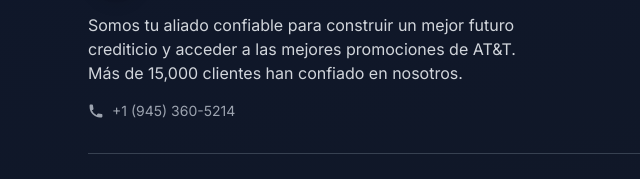
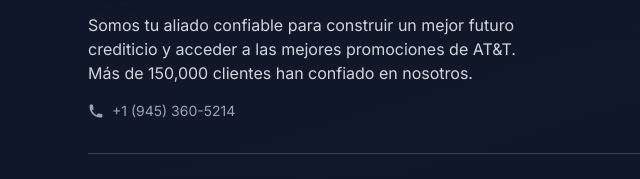
Before and after one commit to CrediPortTCA/Reserva-ya-tu-Smartphone, a plain HTML site: page index.html in a window 1280 px wide. Shown: the part 4539-4718 px from the top of the page, 0-640 px from the left. Drawn offline with nearby package versions, Linux system fonts and the light colour scheme.

Commit message:
Update index.html

```diff
--- a/index.html
+++ b/index.html
@@ -525,7 +525,7 @@
                     </div>
                     <p class="text-gray-300 mb-4 max-w-md">
                         Somos tu aliado confiable para construir un mejor futuro crediticio y acceder a las mejores promociones de AT&T.
-                        Más de 15,000 clientes han confiado en nosotros.
+                        Más de 150,000 clientes han confiado en nosotros.
                     </p>
                     <div class="flex space-x-4">
                         <div class="flex items-center space-x-2 text-sm text-gray-400">
```
